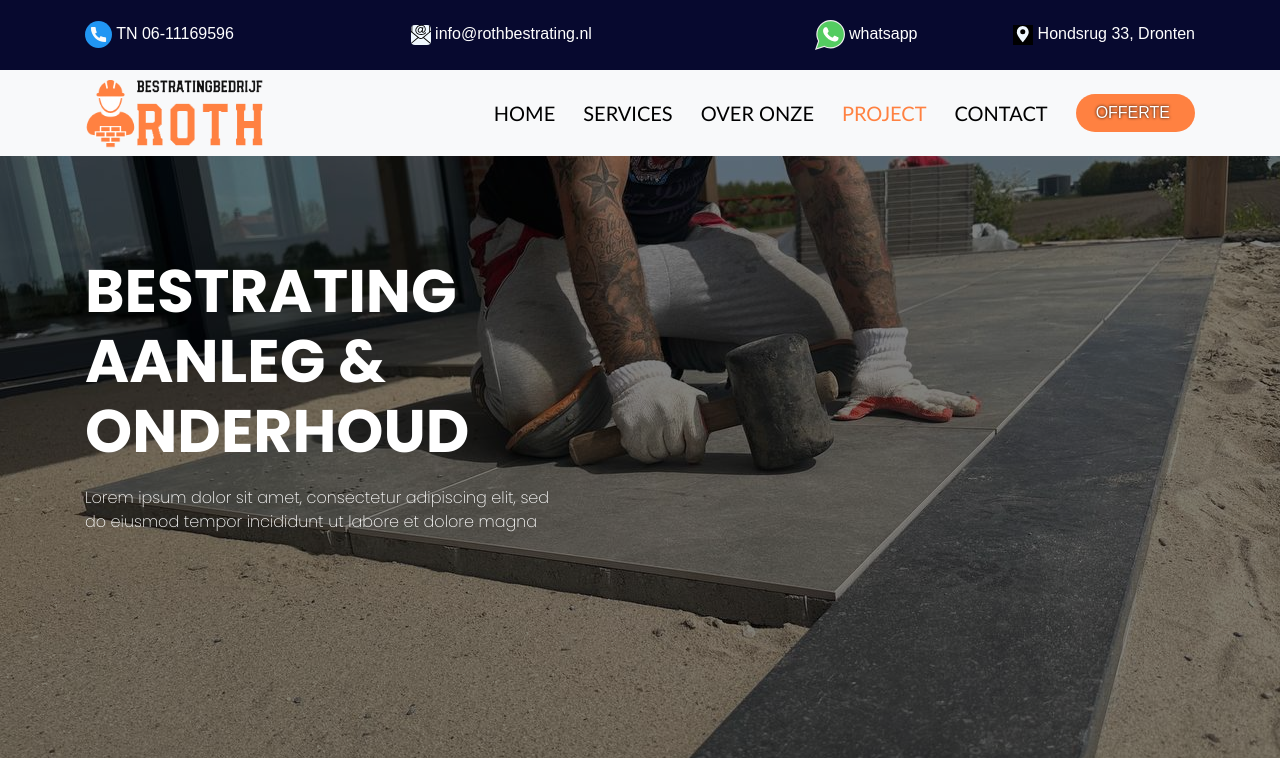
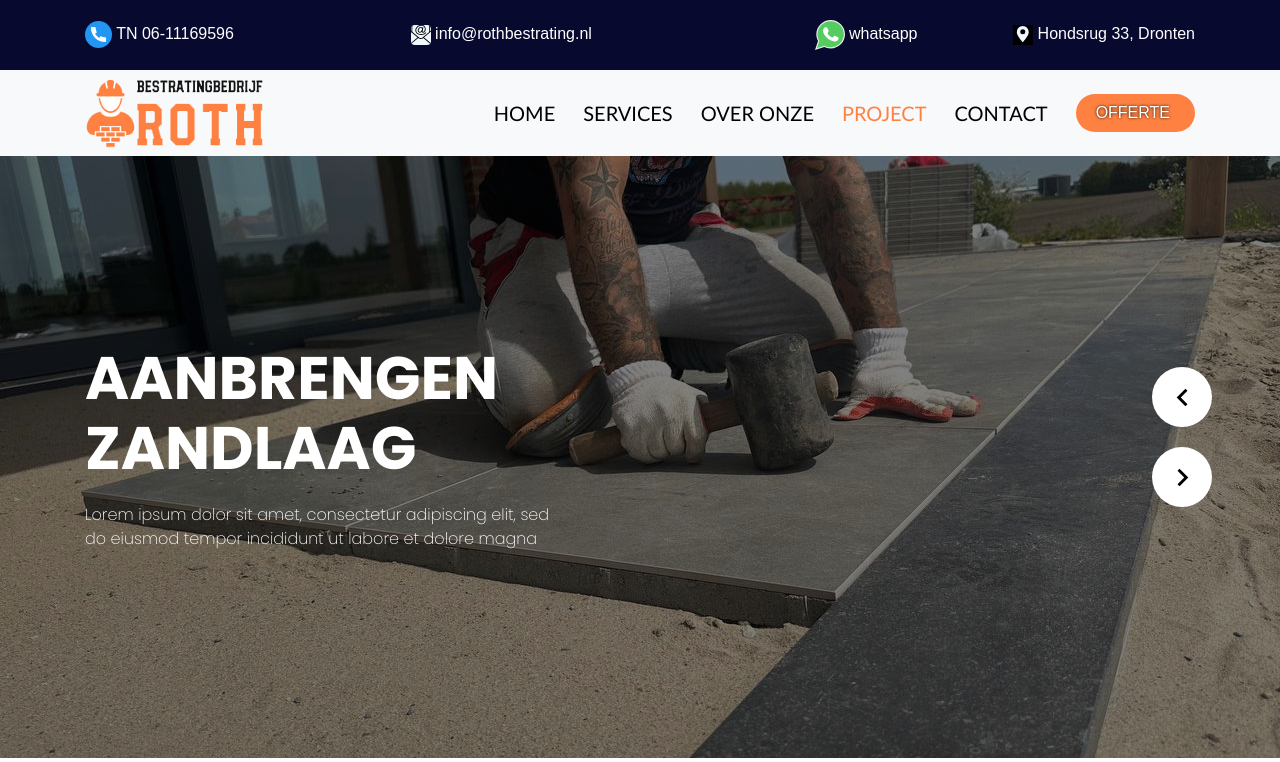
Before and after one commit to Nawaf1w3/Roth-Bestrating, a PHP site: page /projects.php in a window 1280 px wide. Shown: the top 762 px of the page. Run offline with PHP 8.4, Linux system fonts and the light colour scheme.

Commit message:
slider inline

```diff
--- a/css/style.css
+++ b/css/style.css
@@ -70,6 +70,7 @@
     .slide-item-review {
         position: relative;
         float: left;
+        height: 100%;
         width: 100%;
         margin-right: -100%;
         -webkit-backface-visibility: hidden;
@@ -82,34 +83,35 @@
     .slide-item,
     .slide-item-review {
         opacity: 0;
-        transition: opacity 0.8s;
+        transition: opacity 0.4s;
     }
 
     .slide-item.active,
     .slide-item-review.active {
         opacity: 1;
-        transition: opacity 0.8s;
+        transition: opacity 0.4s;
     }
 
     .slide-item.slide-in,
     .slide-item-review.slide-in {
-        animation: slideInRight 0.8s forwards;
+        animation: slideInRight 0.4s forwards;
     }
 
     .slide-item.slide-out-left,
     .slide-item-review.slide-out-left {
-        animation: slideOutLeft 0.8s forwards;
-    }
+        animation: slideOutLeft 0.4s forwards;
+    }
+
 
     /* New CSS for next button animation */
     .slide-item.slide-out-right,
     .slide-item-review.slide-out-right {
-        animation: slideOutRight 0.8s forwards;
+        animation: slideOutRight 0.4s forwards;
     }
 
     .slide-item.slide-in-right,
     .slide-item-review.slide-in-right {
-    animation: slideInLeft 0.8s forwards;
+    animation: slideInLeft 0.4s forwards;
 }
 
 @keyframes slideInLeft {
@@ -612,7 +614,7 @@ button {
     padding-top: 100px;
     padding-bottom: 100px;
     background-color: #191b2b;
-
+    align-content: center;
 }
 
 .preload-background {
@@ -839,7 +841,10 @@ button {
 
 .slide-inner {
     display: flex;
+    justify-items: center;
+    align-items: center;
     transition: transform 0.5s ease;
+
 }
 
 .slide-item {
--- a/projects.php
+++ b/projects.php
@@ -5,45 +5,44 @@
          <!-- banner section start -->
          <div id="project-section" class="banner_section layout_padding">
          <div class="overlay"></div>
-            <div id="my_slider" class="carousel slide" >
-               <div class="carousel-inner">
-                  <div class="carousel-item active">
-                     <div class="container">
-                        <div class="row">
-                           <div class="col-sm-12">
-                              <div class="banner_taital_main">
-                                 <h1 class="banner_taital">BESTRATING
-                                    AANLEG &
-                                    ONDERHOUD</h1>
-                                 <p class="banner_text">Lorem ipsum dolor sit amet, consectetur adipiscing elit, sed do eiusmod tempor incididunt ut labore et dolore magna </p>
+         <div id="my_slider" class="">
+            <div class="slide-inner">
+               <div class="slide-item active">
+                  <div class="container">
+                     <div class="row">
+                        <div class="col-sm-12">
+                           <div class="banner_taital_main">
+                              <h1 class="banner_taital">Uitgaven grond</h1>
+                              <p class="banner_text">Lorem ipsum dolor sit amet, consectetur adipiscing elit, sed do eiusmod tempor incididunt ut labore et dolore magna </p>
+                              <div class="btn_main">
                               </div>
                            </div>
                         </div>
                      </div>
                   </div>
-                  <div class="carousel-item ">
-                     <div class="container">
-                        <div class="row">
-                           <div class="col-sm-12">
-                              <div class="banner_taital_main">
-                                 <h1 class="banner_taital">BESTRATING
-                                    AANLEG &
-                                    ONDERHOUD</h1>
-                                 <p class="banner_text">Lorem ipsum dolor sit amet, consectetur adipiscing elit, sed do eiusmod tempor incididunt ut labore et dolore magna </p>
+               </div>
+               <div class="slide-item">
+                  <div class="container">
+                     <div class="row">
+                        <div class="col-sm-12">
+                           <div class="banner_taital_main">
+                              <h1 class="banner_taital">Aanbrengen zandlaag</h1>
+                              <p class="banner_text">Lorem ipsum dolor sit amet, consectetur adipiscing elit, sed do eiusmod tempor incididunt ut labore et dolore magna </p>
+                              <div class="btn_main">
                               </div>
                            </div>
                         </div>
                      </div>
                   </div>
-                  <div class="carousel-item ">
-                     <div class="container">
-                        <div class="row">
-                           <div class="col-sm-12">
-                              <div class="banner_taital_main">
-                                 <h1 class="banner_taital">BESTRATING
-                                    AANLEG &
-                                    ONDERHOUD</h1>
-                                 <p class="banner_text">Lorem ipsum dolor sit amet, consectetur adipiscing elit, sed do eiusmod tempor incididunt ut labore et dolore magna </p>
+               </div>
+               <div class="slide-item">
+                  <div class="container">
+                     <div class="row">
+                        <div class="col-sm-12">
+                           <div class="banner_taital_main">
+                              <h1 class="banner_taital">Graafmachines</h1>
+                              <p class="banner_text">Lorem ipsum dolor sit amet, consectetur adipiscing elit, sed do eiusmod tempor incididunt ut labore et dolore magna </p>
+                              <div class="btn_main">
                               </div>
                            </div>
                         </div>
@@ -51,6 +50,19 @@
                   </div>
                </div>
             </div>
+            <button class="prev_slide">
+               <svg xmlns="http://www.w3.org/2000/svg" viewBox="0 0 24 24" width="35" height="35">
+                  <path d="M15.41 7.41L14 6l-6 6 6 6 1.41-1.41L10.83 12z"/>
+                  <path fill="none" d="M0 0h24v24H0z"/>
+               </svg>
+            </button>
+            <button class="next_slide">
+               <svg xmlns="http://www.w3.org/2000/svg" viewBox="0 0 24 24" width="35" height="35">
+                  <path d="M10 6L8.59 7.41 13.17 12l-4.58 4.59L10 18l6-6z"/>
+                  <path fill="none" d="M0 0h24v24H0z"/>
+               </svg>
+            </button>
+         </div>
          </div>
 
       <!-- header section end -->
@@ -137,4 +149,59 @@
                   showMoreBtn.textContent = 'Lees Meer...';
             }
          }
+
+
+      document.addEventListener("DOMContentLoaded", function() {
+         const carouselItems = document.querySelectorAll(".slide-item");
+         let currentIndex = 0;
+         let intervalId;
+
+            intervalId = setInterval(showNextSlide, 1000);
+
+         function showNextSlide() {
+            resetTimer();
+            carouselItems[currentIndex].classList.remove("active", "slide-in", "slide-in-right");
+            carouselItems[currentIndex].classList.add("slide-out-left");
+
+            const nextIndex = (currentIndex + 1) % carouselItems.length;
+
+            carouselItems[nextIndex].classList.remove("slide-out-left", "slide-out-right");
+            carouselItems[nextIndex].classList.add("active", "slide-in");
+            currentIndex = nextIndex;
+         }
+
+         function showPrevSlide() {
+            resetTimer();
+
+            carouselItems[currentIndex].classList.remove("active", "slide-in", "slide-in-right");
+            carouselItems[currentIndex].classList.add("slide-out-right");
+
+            const prevIndex = (currentIndex - 1 + carouselItems.length) % carouselItems.length;
+
+            carouselItems[prevIndex].classList.remove("slide-out-right", "slide-out-left");
+            carouselItems[prevIndex].classList.add("active", "slide-in-right");
+
+            currentIndex = prevIndex;
+         }
+
+         function handleTransitionEnd(event) {
+
+            event.target.classList.remove("slide-out-left", "slide-out-right");
+         }
+
+         carouselItems.forEach(item => {
+            item.addEventListener("transitionend", handleTransitionEnd);
+         });
+
+
+
+         function resetTimer() {
+            clearInterval(intervalId);
+            intervalId = setInterval(showNextSlide, 5000);
+         }
+
+         document.querySelector(".prev_slide").addEventListener("click", showPrevSlide);
+         document.querySelector(".next_slide").addEventListener("click", showNextSlide);
+      });
+
      </script>
--- a/services.php
+++ b/services.php
@@ -29,7 +29,7 @@
                   <div class="slide-item ">
                      <div class="container">
                         <div class="row">
-                           <div class="col-sm-12">
+                           <div class="col-sm-12 classss">
                               <div class="banner_taital_main">
                                  <h1 class="banner_taital">
                                     Bestrating
@@ -179,7 +179,7 @@ function showPrevSlide() {
 
     function resetTimer() {
         clearInterval(intervalId);
-        intervalId = setInterval(showNextSlide, 7000);
+        intervalId = setInterval(showNextSlide, 7000000);
         toggleSlideDisplay();
     }
 
```
